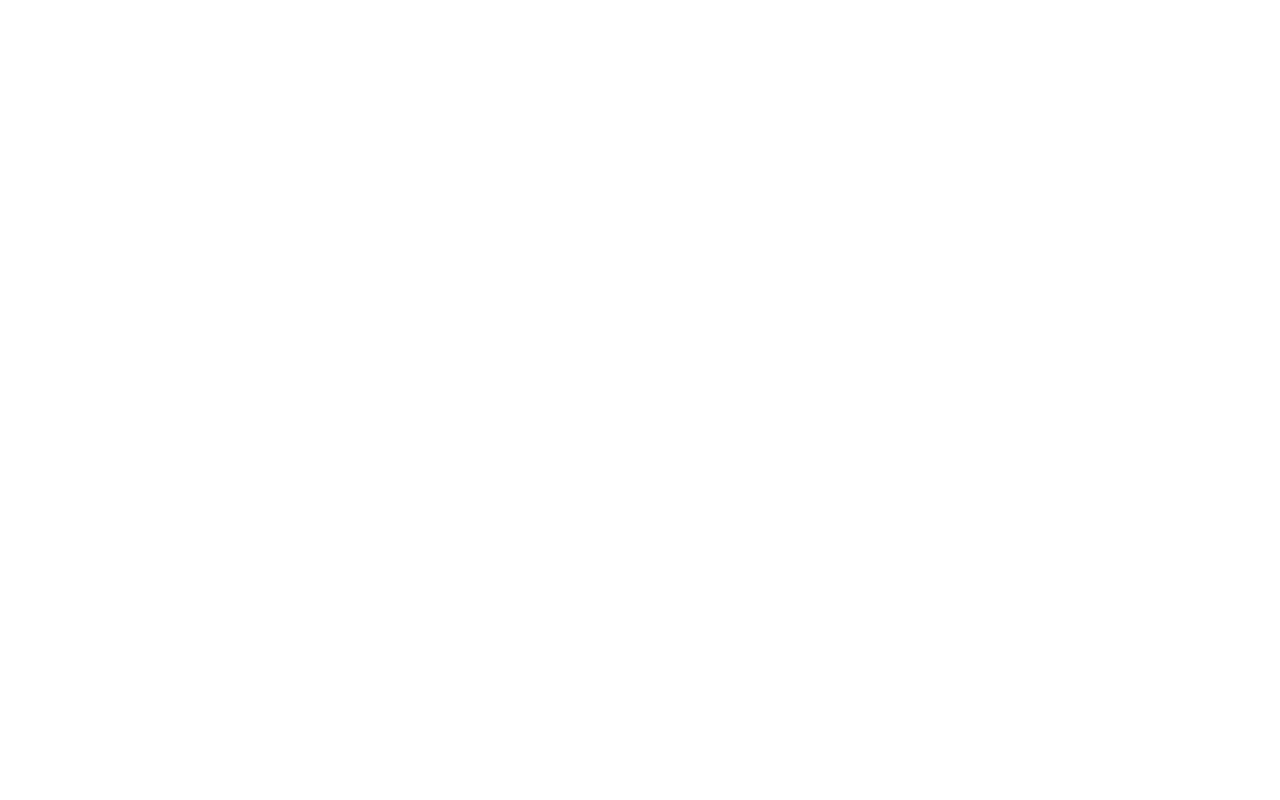
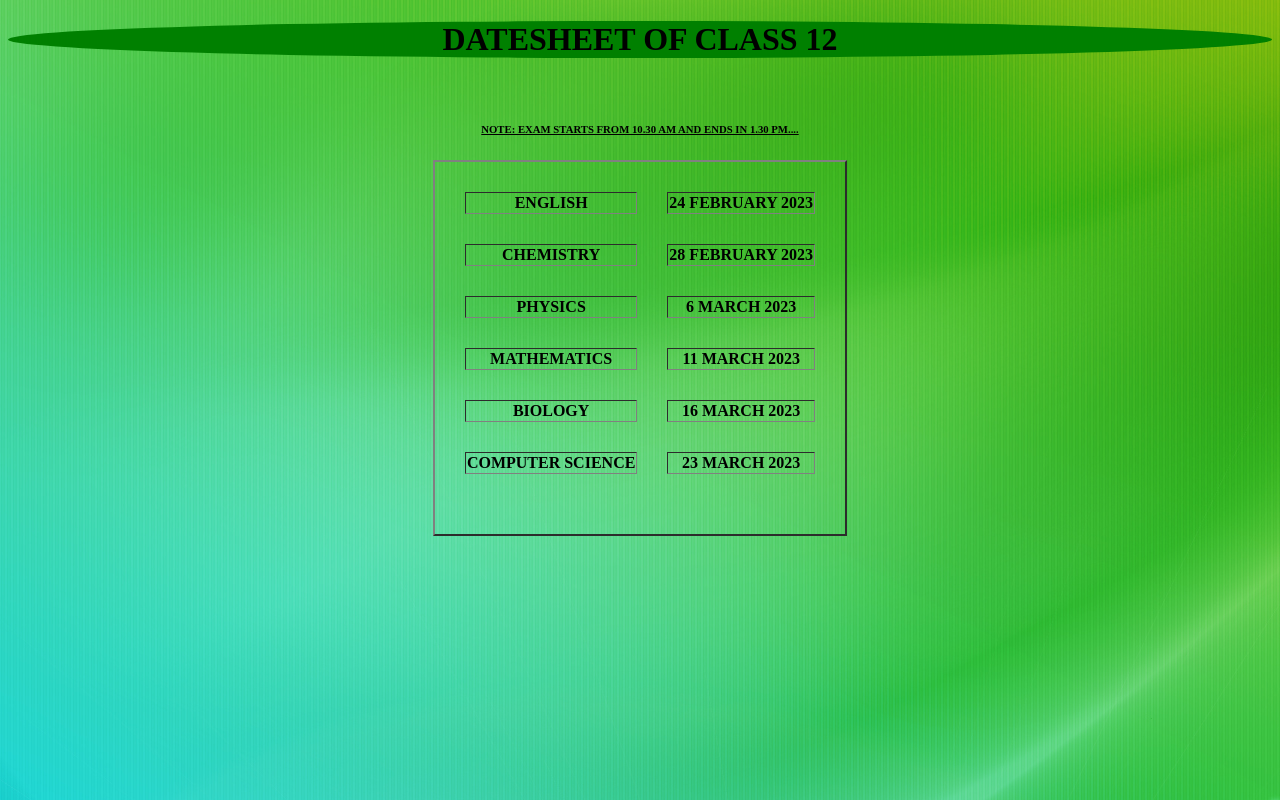
Before and after one commit to manmay2/PROJECTS, a plain HTML site: page PROJECTS/DATESHEET.HTML in a window 1280 px wide. Drawn offline with Linux system fonts and the light colour scheme.

Commit message:
DATESHEET UPLOADED

```diff
--- a/PROJECTS/DATESHEET.HTML
+++ b/PROJECTS/DATESHEET.HTML
@@ -4,9 +4,36 @@
     <meta charset="UTF-8">
     <meta http-equiv="X-UA-Compatible" content="IE=edge">
     <meta name="viewport" content="width=device-width, initial-scale=1.0">
-    <title>Document</title>
+    <title>DATESHEET</title>
+    <link rel="stylesheet" href="TIMETABLE.css">
 </head>
-<body>
-
+<body background="green.jpg">
+    <h1 align="center"><div class ="head">DATESHEET OF CLASS 12 </div></h1>
+        <br>
+         <center>
+            <b><u><h6>NOTE: EXAM STARTS FROM 10.30 AM AND ENDS IN 1.30 PM....</h6></u></b>
+         <table cellspacing="30", border="2">
+            <tr>
+            <th>ENGLISH</th>
+            <th>24 FEBRUARY 2023</th>
+            </tr>
+            <tr>
+            <th>CHEMISTRY</th>
+            <th>28 FEBRUARY 2023</th></tr>
+            <tr>
+            <th>PHYSICS</th>
+            <th>6 MARCH 2023</th></tr>
+            <tr>
+            <th>MATHEMATICS</th>
+            <th>11 MARCH 2023</th>
+        </tr>
+        <tr>
+            <th>BIOLOGY</th>
+            <th>16 MARCH 2023</th>
+        </tr>
+            <th>COMPUTER SCIENCE</th>
+            <th>23 MARCH 2023</th>
+        </tr><tr>
+    </table></center>
 </body>
 </html>
```
